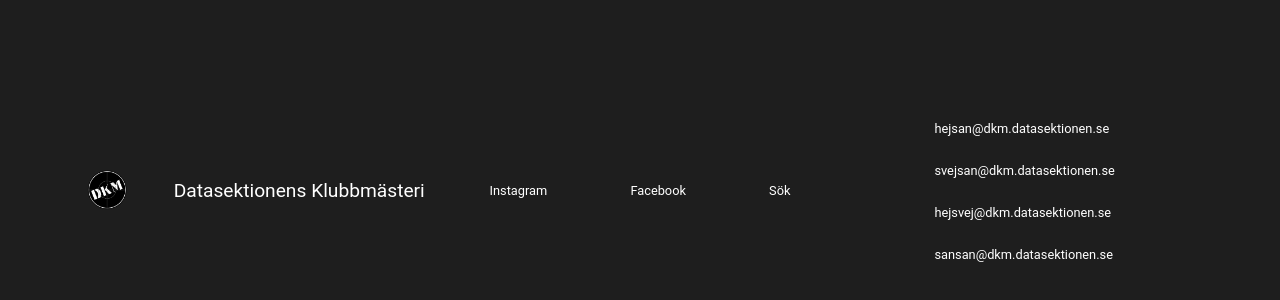
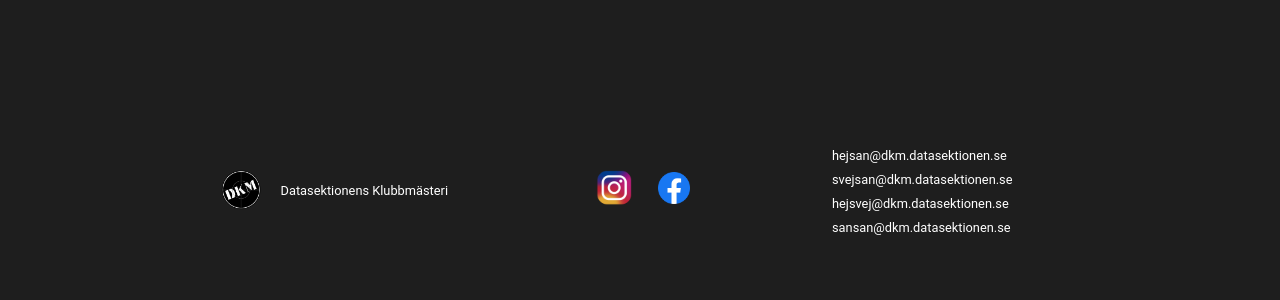
Before and after one commit to abbliseng/INDA-Projekt, a React (Create React App) app in the folder dkm/: page / in a window 1280 px wide. Shown: the part 1358-1658 px from the top of the page. Built offline with nearby package versions, Linux system fonts and the light colour scheme.

Commit message:
Updating footer

```diff
--- a/dkm/src/layout.jsx
+++ b/dkm/src/layout.jsx
@@ -49,13 +49,10 @@ const Footer = ()=>{
                 <div className="links">
                     <ul>
                         <li>
-                            <a>Instagram</a>
+                            <img className="instagram" src="/instagram-logo.png" alt="Instagram logo" />
                         </li>
                         <li>
-                            <a>Facebook</a>
-                        </li>
-                        <li>
-                            <a>Sök</a>
+                            <img className="facebook" src="/facebook-logo.png" alt="Facebook logo" />
                         </li>
                     </ul>
                 </div>
--- a/dkm/src/style/index.scss
+++ b/dkm/src/style/index.scss
@@ -2,16 +2,14 @@
 @import "primary.scss";
 @import "layout.scss";
 
-*{
-  margin:0;
-  padding:0;
-}
-
 * {
-  font-family: 'Roboto', sans-serif;
+    margin:0;
+    padding:0;
+    font-family: 'Roboto', sans-serif;
 }
 
 body {
-  background-color: $primary;
-  color: $secondary;
+    width: 100vw;
+    background-color: $primary;
+    color: $secondary;
 }
--- a/dkm/src/style/layout.scss
+++ b/dkm/src/style/layout.scss
@@ -54,16 +54,14 @@
         display: flex;
         height: 100%;
         align-items: center;
-        justify-content: space-around;
+        justify-content: flex-end;
+        gap: 20px;
         img{
             max-height: 5vh;
-            @media screen and (max-width: 768px){
-                margin-right: 20px;
-            }
         }
         span{
             color: $secondary;
-            font-size: 1.2rem;
+            font-size: .8rem;
         }
     }
     .links{
@@ -74,16 +72,15 @@
             height: 100%;
             list-style-type: none;
             display: flex;
-            justify-content: space-around;
+            justify-content: center;
+            gap: 20px;
             align-items: center;
             li{
-                padding: 1vh 1vw;
-                font-size: .8rem;
-                text-decoration: none;
-                color: $secondary;
-                transition: all ease .5s;
-                &:hover{
-                    color: $data;
+                .instagram{
+                    max-height: 3rem;
+                }
+                .facebook{
+                    max-height: 2rem;
                 }
             }
         }
@@ -96,8 +93,7 @@
         justify-content: flex-start;
         height: 100%;
         ul{
-            margin-left:8vw;
-            height: 70%;
+            height: 40%;
             list-style-type: none;
             display: flex;
             flex-direction: column;
@@ -114,3 +110,10 @@
         }
     }
 }
+
+
+@media only screen and (max-width: 600px) {
+    .footer {
+
+    }
+  }
```
Also changed, not shown: dkm/public/facebook-logo.png (added), dkm/public/instagram-logo.png (added), dkm/src/index.jsx (line endings or trailing spaces).
